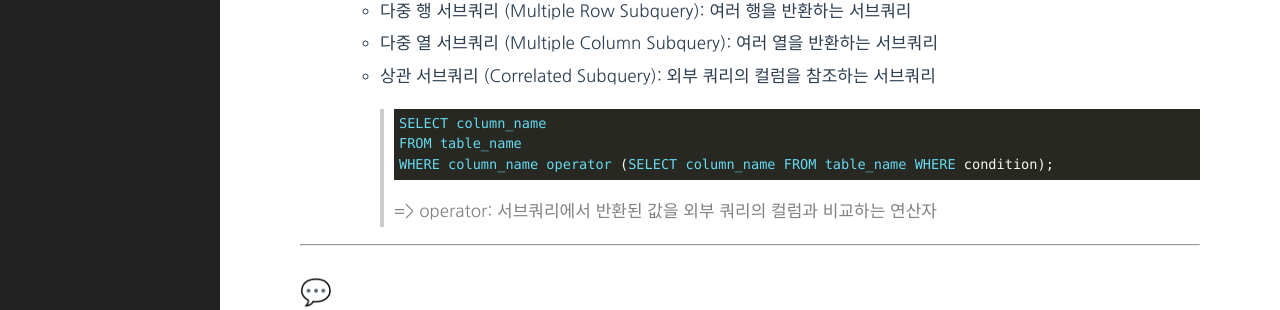
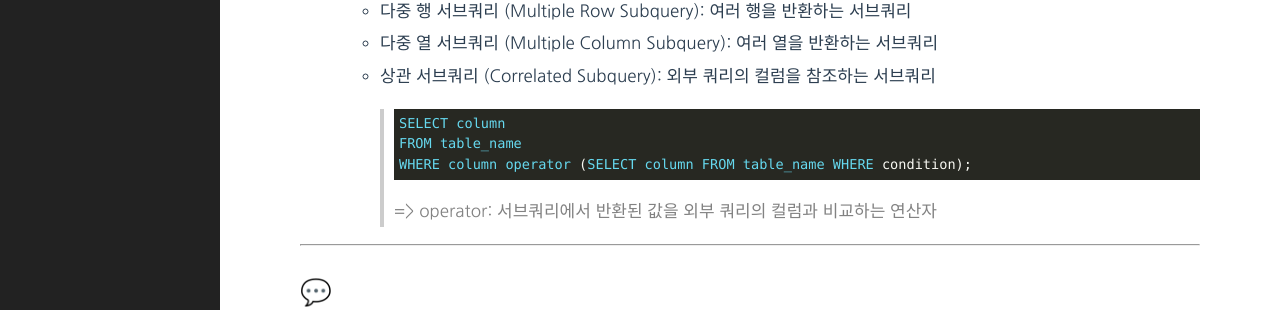
Before and after one commit to s-woni/s-woni.github.io, a Jekyll site: the page built from _posts/pre-camp-til/2025-01-22-til.md, in a window 1280 px wide. Shown: the part 1348-1658 px from the top of the page. Built offline with Jekyll 4.4.1, drawn with Linux system fonts in a browser that asks for light colours.

Commit message:
Update 2025-01-22-til.md

````diff
--- a/_posts/pre-camp-til/2025-01-22-til.md
+++ b/_posts/pre-camp-til/2025-01-22-til.md
@@ -58,9 +58,9 @@ target_data_type: 변환할 데이터 타입
     - 상관 서브쿼리 (Correlated Subquery): 외부 쿼리의 컬럼을 참조하는 서브쿼리
 >
 ```sql
-SELECT column_name
+SELECT column
 FROM table_name
-WHERE column_name operator (SELECT column_name FROM table_name WHERE condition);
+WHERE column operator (SELECT column FROM table_name WHERE condition);
 ```
 => operator: 서브쿼리에서 반환된 값을 외부 쿼리의 컬럼과 비교하는 연산자
 
````
